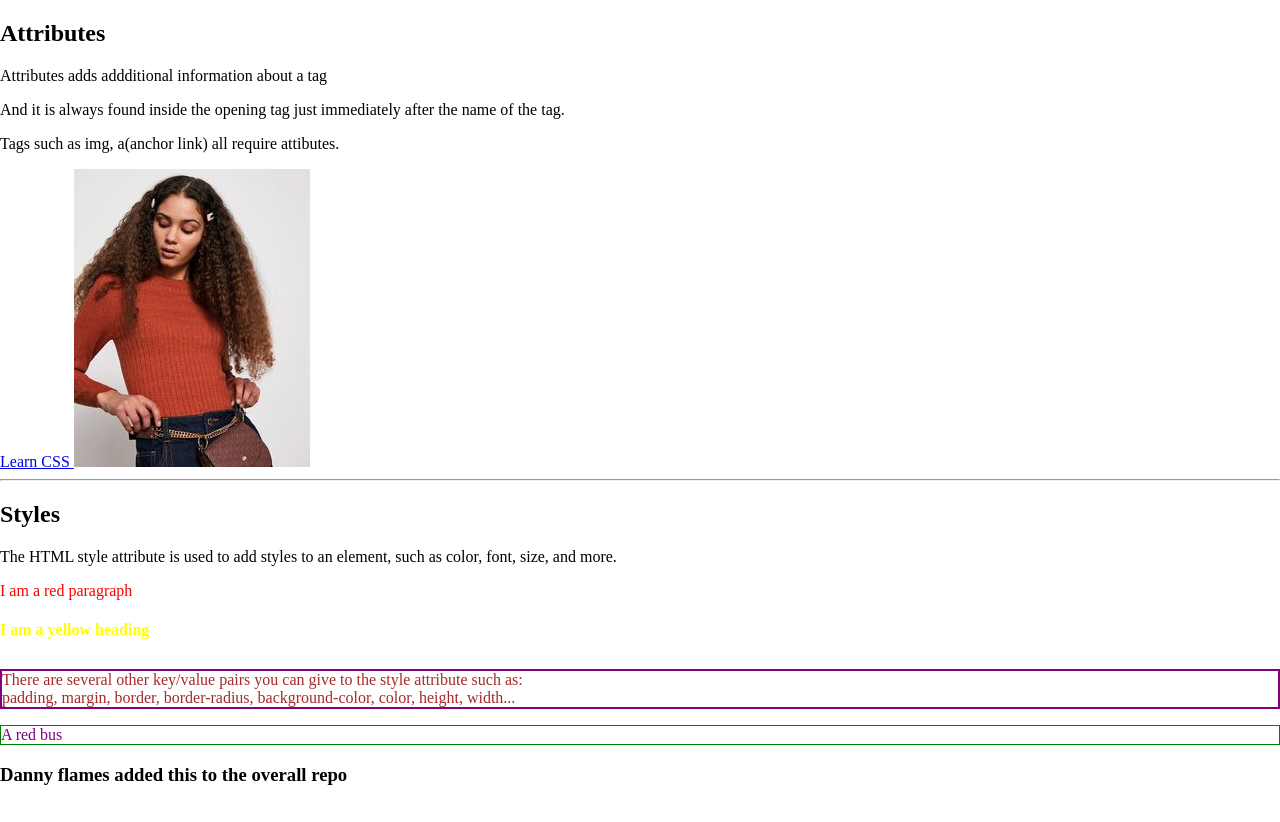
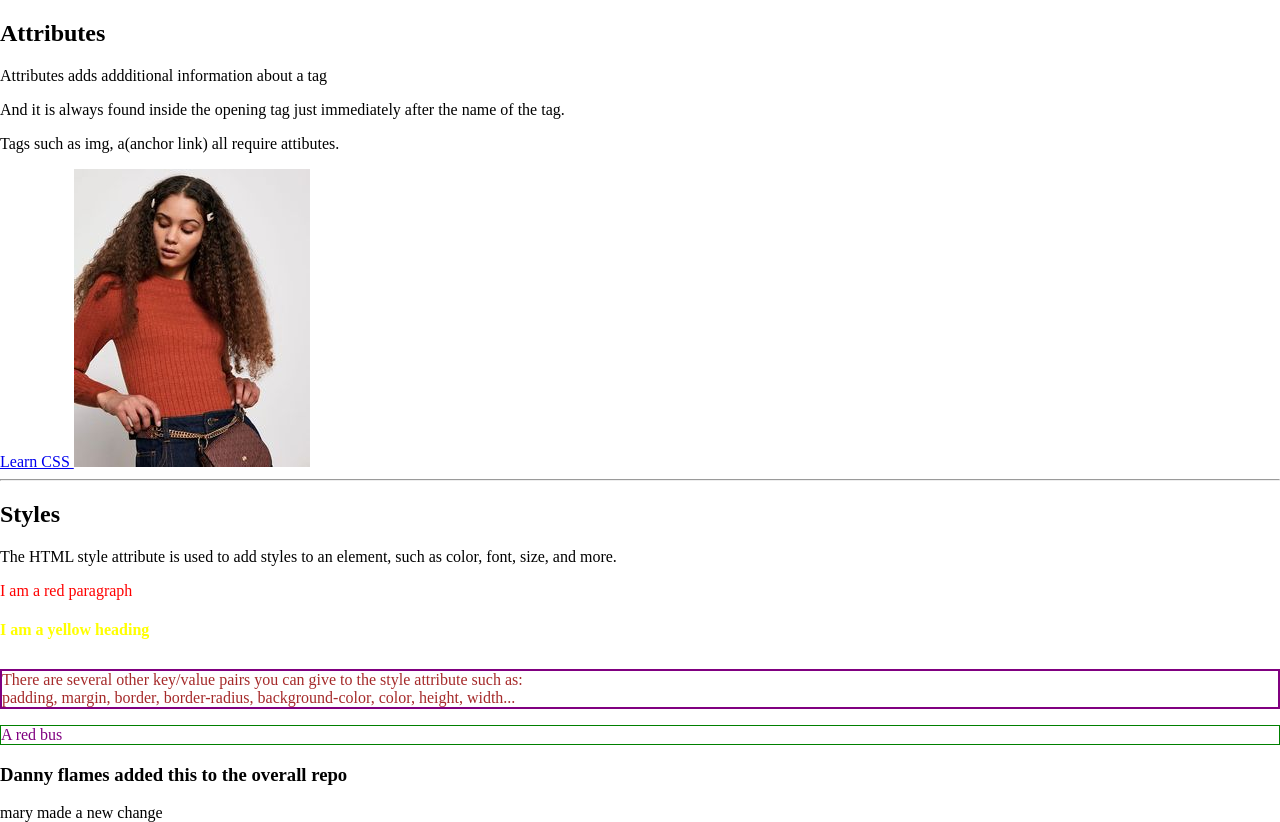
Before and after one commit to Danny-Flames/Danny-Flames-class_with_mary_new, a plain HTML site: page Day_3__09-06-2024/index.html in a window 1280 px wide. Drawn offline with Linux system fonts and the light colour scheme.

Commit message:
kindly commit

```diff
--- a/Day_3__09-06-2024/index.html
+++ b/Day_3__09-06-2024/index.html
@@ -45,6 +45,9 @@
     <div>
         <h3>Danny flames added this to the overall repo</h3>
     </div>
+    <div>
+        mary made a new change
+    </div>
 
 </body>
 </html>
```
